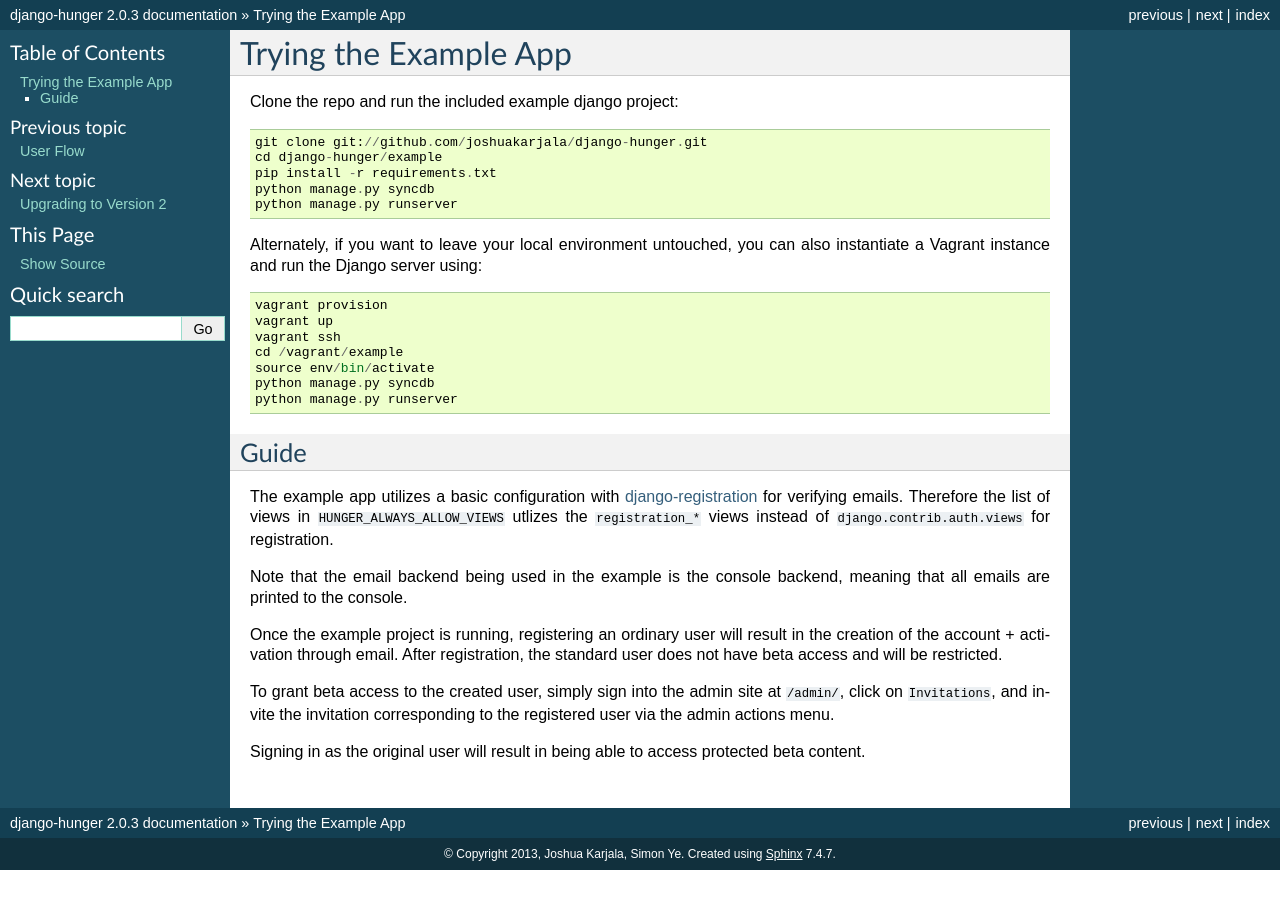
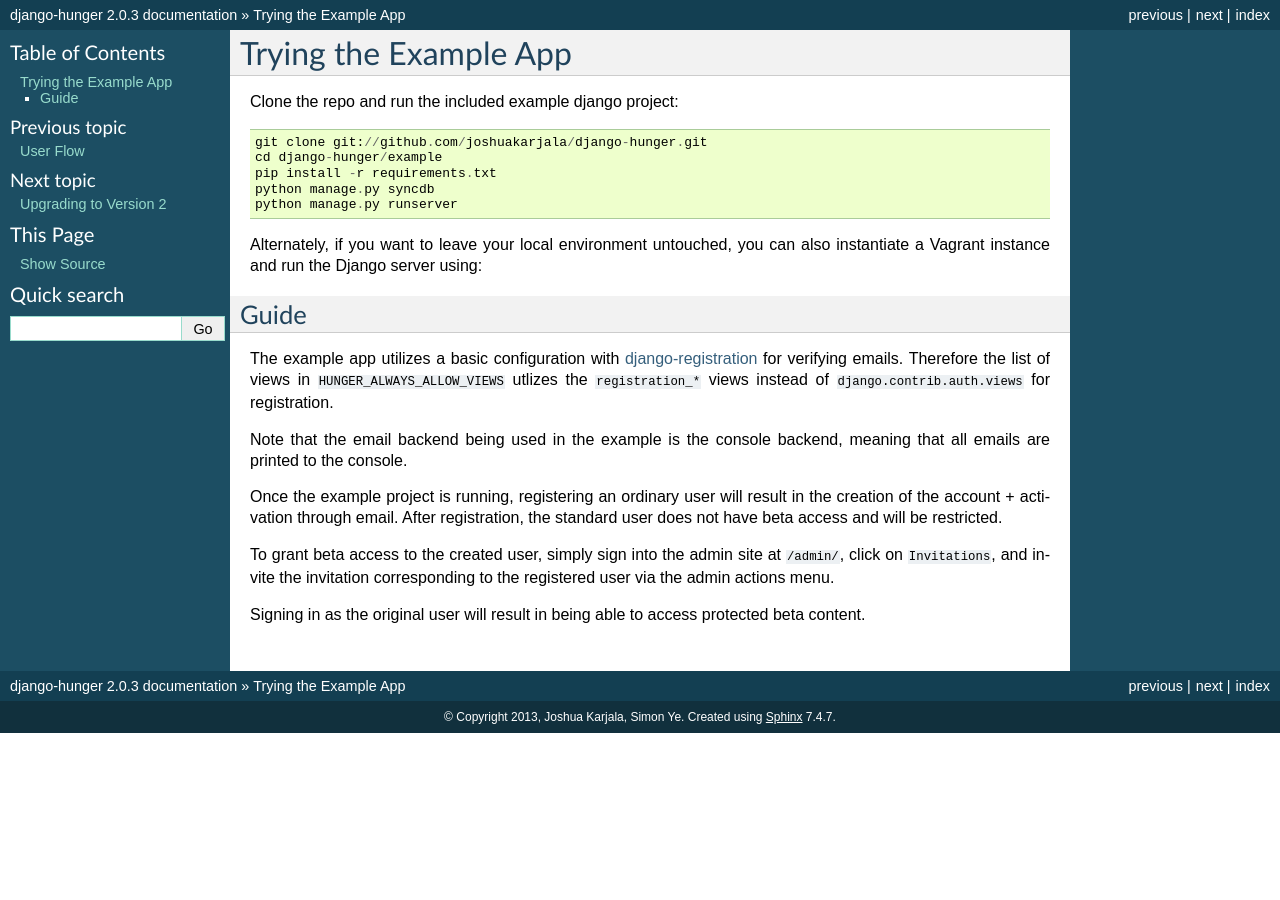
Before and after one commit to joshuakarjala/django-hunger, a Sphinx documentation site: the page built from docs/example_app.rst, in a window 1280 px wide. Built offline with Sphinx 7.4.7, drawn with Linux system fonts in a browser that asks for light colours; pages that are not in the unit, such as notebooks, are missing from menus.

Commit message:
removing mention of Vagrant from docs (perhaps will re-add later)

```diff
--- a/docs/example_app.rst
+++ b/docs/example_app.rst
@@ -10,14 +10,6 @@ Clone the repo and run the included example django project::
    python manage.py runserver
 
 Alternately, if you want to leave your local environment untouched, you can also instantiate a Vagrant instance and run the Django server using::
-
-   vagrant provision
-   vagrant up
-   vagrant ssh
-   cd /vagrant/example
-   source env/bin/activate
-   python manage.py syncdb
-   python manage.py runserver
 
 Guide
 -----
```
